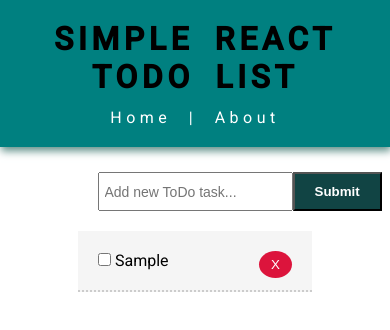
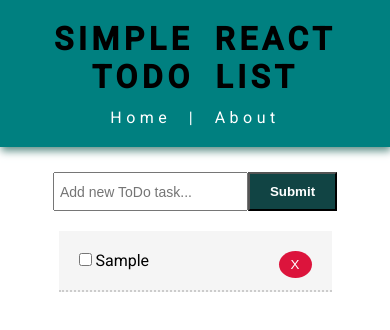
Before and after one commit to Dex-Devs/React-TodoList-With-ClassComponents, a React (Create React App) app: page / in a window 390 px wide. Both pictures are taken after typing "Sample" into the empty fields and a click on the input "Submit". Shown: the top 330 px of the page. Built offline with nearby package versions, Linux system fonts and the light colour scheme; no server answers.

Commit message:
fix small screen style issue

```diff
--- a/src/App.css
+++ b/src/App.css
@@ -13,8 +13,10 @@ body {
 
 .todo-form {
   display: flex;
-  width: 50%;
+  width: 60%;
   margin: 20px auto;
+  display: flex;
+  justify-content: center;
 }
 
 .todo-title-input {
@@ -40,8 +42,8 @@ body {
   margin: 0 auto;
   background:#f5f5f5;
   padding: 20px;
-  width: 60%;
-  border-bottom: 2px dotted #ccc;
+  width: 70%;
+  border-bottom: 2px dotted #ccc
 }
 
 .delete-todo-btn {
```
